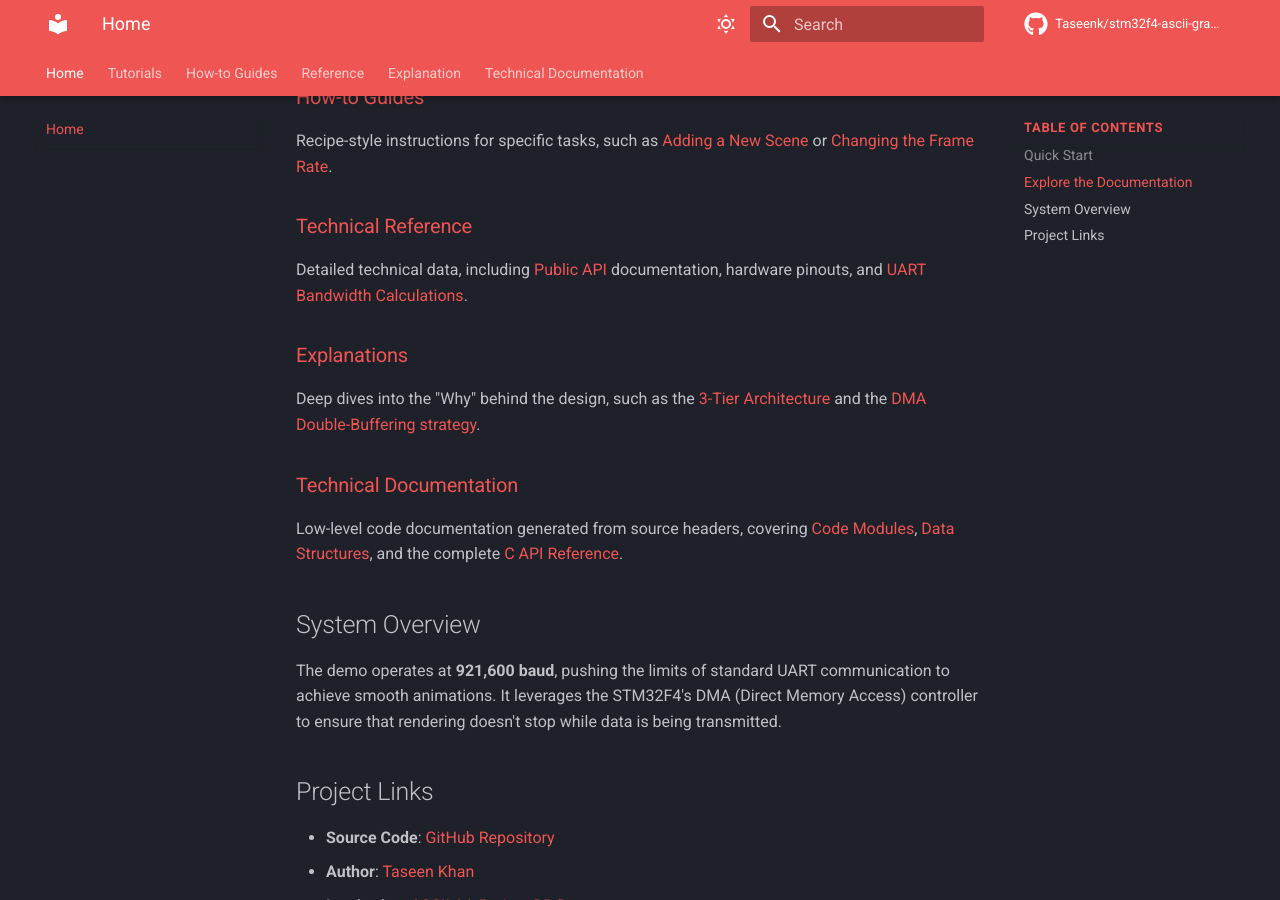
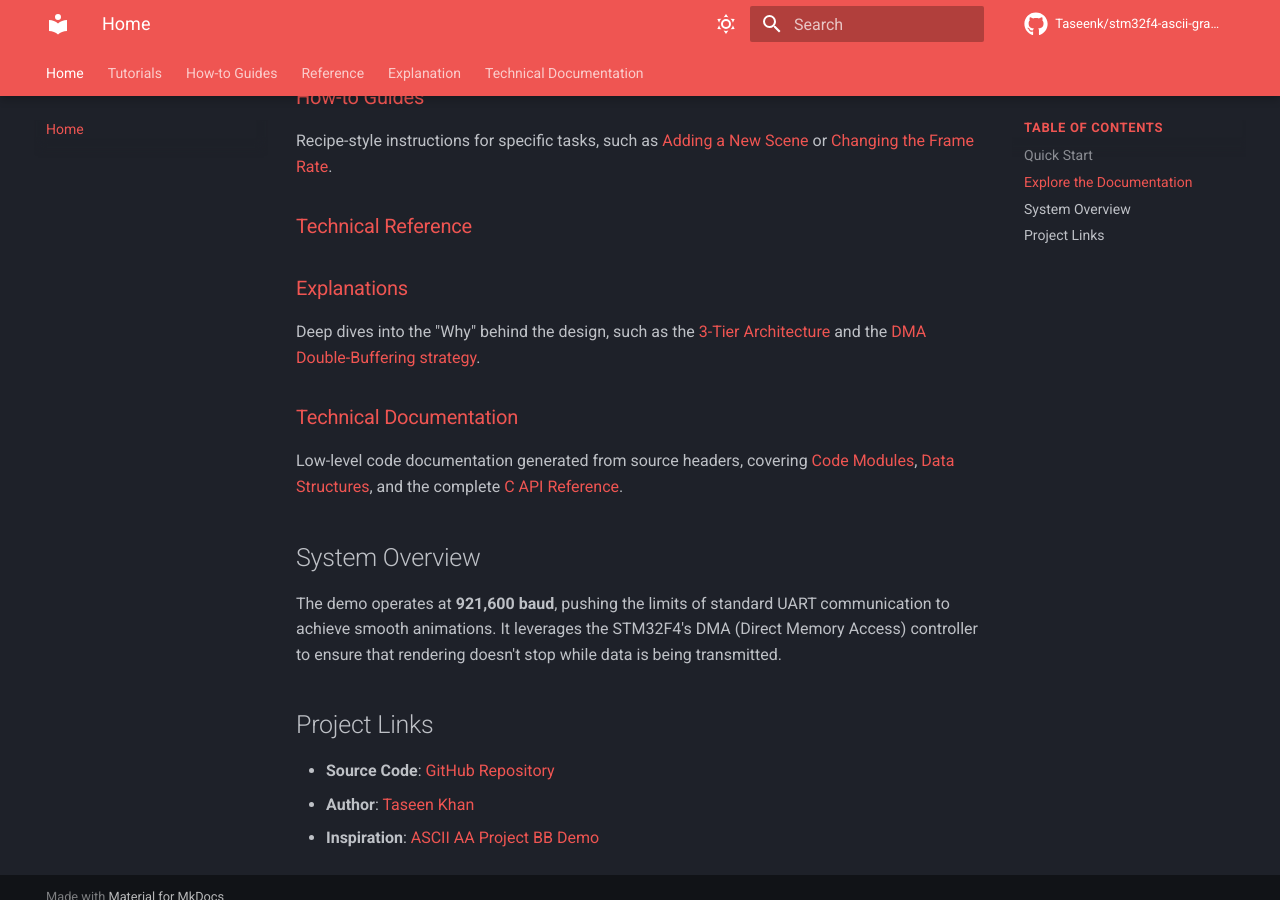
Before and after one commit to Taseenk/stm32f4-ascii-graphics-demo, an MkDocs documentation site: the page built from Docs/index.md, in a window 1280 px wide and 900 px high, scrolled down 668 px. Built offline with MkDocs 1.6.1 and Material for MkDocs 9.7.7, drawn with Linux system fonts in a browser that asks for light colours; comment, search, counter and statistics services are not loaded.

Commit message:
docs(mkdocs): remove outdated reference causing warnings

```diff
--- a/Docs/index.md
+++ b/Docs/index.md
@@ -22,8 +22,6 @@ Recipe-style instructions for specific tasks, such as [Adding a New Scene](How-t
 
 ### [Technical Reference](Reference/index.md)
 
-Detailed technical data, including [Public API](Reference/api.md) documentation, hardware pinouts, and [UART Bandwidth Calculations](Reference/uart-bandwidth.md).
-
 ### [Explanations](Explanation/three-tier-architecture.md)
 
 Deep dives into the "Why" behind the design, such as the [3-Tier Architecture](Explanation/three-tier-architecture.md) and the [DMA Double-Buffering strategy](Explanation/dma-double-buffer.md).
```
